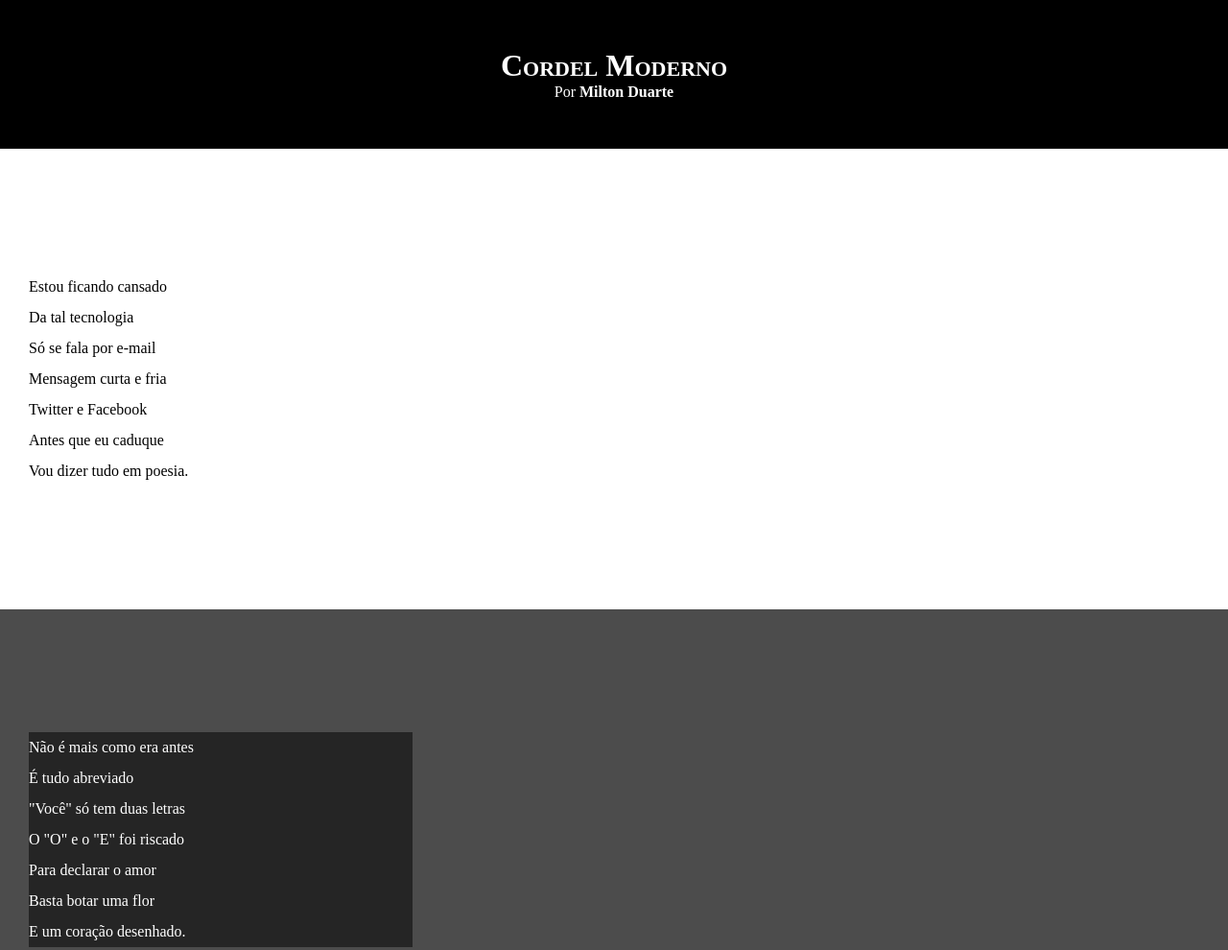
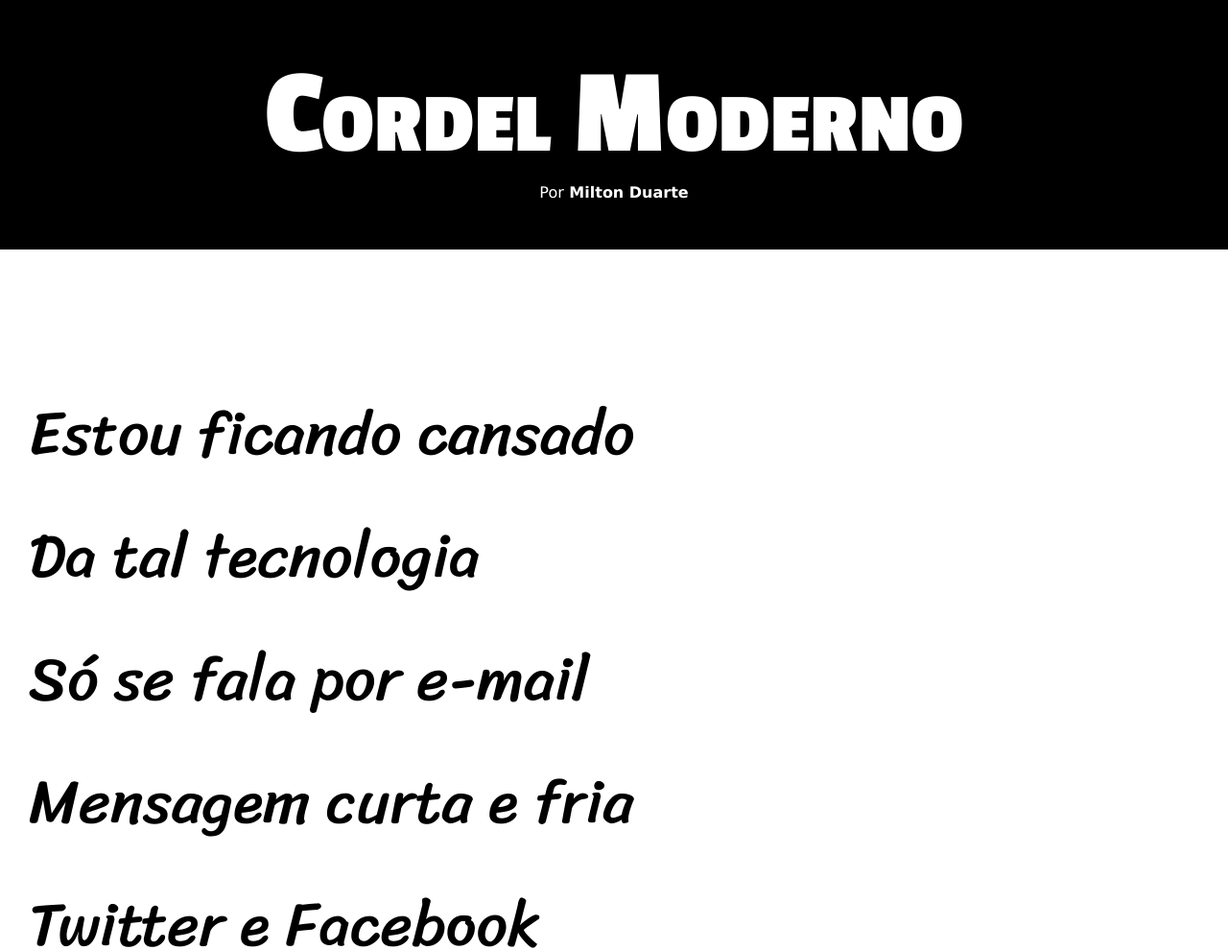
Before and after one commit to leonardounifacs/html-css, a plain HTML site: page desafio12/index.html in a window 1280 px wide. Shown: the top 990 px of the page at 96% size. Drawn offline with Linux system fonts and the light colour scheme.

Commit message:
mudanças no css

```diff
--- a/desafio12/estilo.css
+++ b/desafio12/estilo.css
@@ -1,4 +1,14 @@
 @charset "UTF-8";
+
+@import url('https://fonts.googleapis.com/css2?family=Passion+One:wght@400;700;900&display=swap');
+
+@import url('https://fonts.googleapis.com/css2?family=Sriracha&display=swap');
+
+:root{
+    --font1: verdana, Geneva, Tahoma, sans- serif ;
+    --font2:'Passion One' , 'Cursive' ;
+    --font3:'Sriracha', 'Cursive' ;
+}
 
 *{
     margin: 0px;
@@ -8,6 +18,7 @@
 html, body {
     min-height: 100%;
     background-color: darkgray;
+    font-family: var(--font1);
 }
 
 header{
@@ -19,6 +30,8 @@ header{
 header > h1 {
     padding-top: 50px;
     font-variant: small-caps;
+    font-family: var(--font2);
+    font-size: 10vw;
 }
 
 header > p {
@@ -40,6 +53,8 @@ section{
     padding-bottom: 10%;
     line-height: 2em;
     padding-left: 30px;
+    font-family: var(--font3);
+    font-size: 5vw;
     }
 
 section.normal{
@@ -52,7 +67,8 @@ section.imagem{
     color: white;
 }
 section.imagem > p{
-    width: 400px;
+    display: inline-block;
+    padding: 5px;
     background-color: rgba(0, 0, 0, 0.518);
 }
 
```
